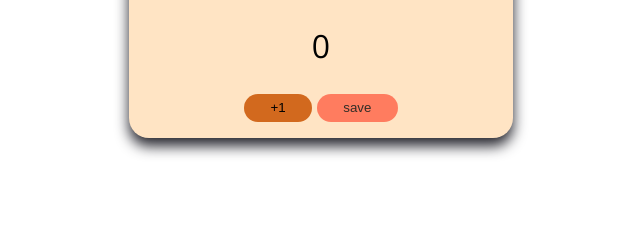
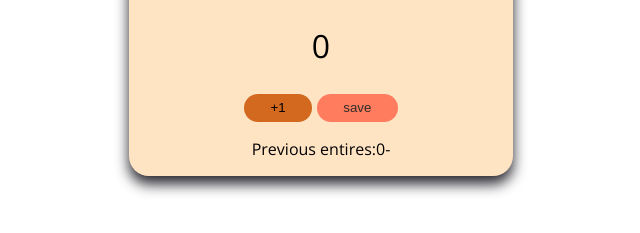
Before and after one commit to MaciejBodnar7/js-counting-simple-app, a plain HTML site: page index.html in a window 1280 px wide. Both pictures are taken after a click on the button "save". Shown: the part 137-370 px from the top of the page, without its empty margins (319-959 px from the left). Drawn offline with nearby package versions, Linux system fonts and the light colour scheme.

Commit message:
add p, styling, function save

```diff
--- a/index.html
+++ b/index.html
@@ -20,6 +20,7 @@
         <h2 id="count-el">0</h2>
         <button class="btn" id="increment-btn" onclick="increment()">+1</button>
         <button class="btn" id="save-btn" onclick="save()">save</button>
+        <p id="save-el">Previous entires:</p>
       </div>
     </div>
     <script src="index.js"></script>
--- a/index.js
+++ b/index.js
@@ -13,13 +13,15 @@
 
 let count = 0;
 let countEl = document.getElementById('count-el');
+let saveEl = document.getElementById('save-el');
 
 function increment() {
-  count = count + 1;
+  count += 1;
   countEl.innerText = count;
-  save();
 }
 
 function save() {
-  console.log(count);
+  let enteries = count + '-';
+  saveEl.innerText += enteries;
+  console.log(enteries);
 }
--- a/style.css
+++ b/style.css
@@ -5,13 +5,16 @@ body {
 body > * {
   text-align: center;
 }
+p {
+  margin: 1em 1em 0;
+}
 .container {
   margin: 0 auto;
   width: 90%;
   max-width: 960px;
 }
 .card {
-  margin: 0 auto;
+  margin: 1em auto;
   background-color: bisque;
   border-radius: 20px;
   width: 40%;
```
